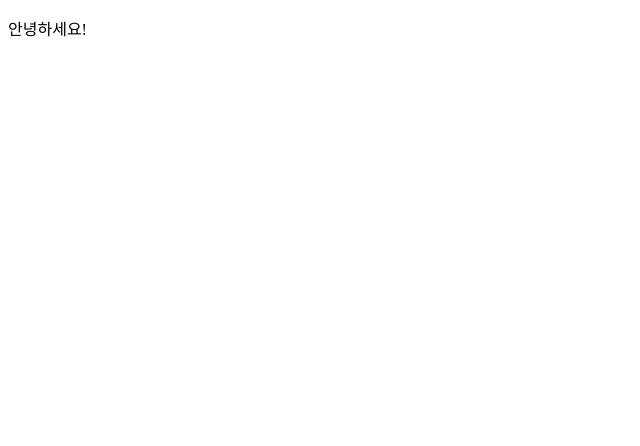
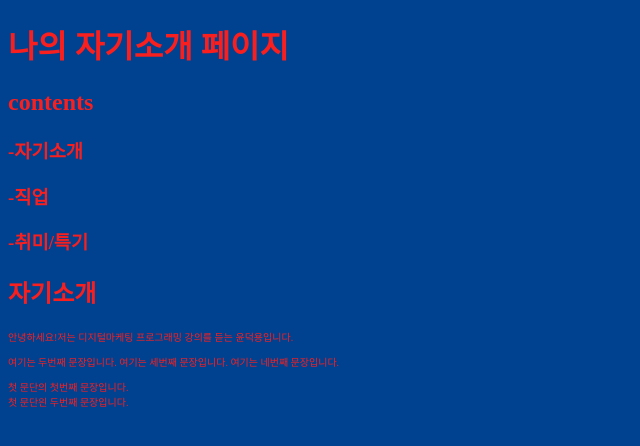
Before and after one commit to fmdy/24-fm-web, a plain HTML site: page index.html in a window 1280 px wide. Shown: the whole page, without its empty margins (0-640 px from the left). Drawn offline with Linux system fonts and the light colour scheme.

Commit message:
3주차 수업

```diff
--- a/index.html
+++ b/index.html
@@ -8,9 +8,39 @@
     <meta name="descripton" content="나의 첫 자기소개 페이지입니다.">
     <meta name="autor" content="kookmin univ">
     <meta name="keywords" content="자기소개, 국민대, 경영대학원">
+    <meta property="og:title" content="아이엠그라운드">
+    <meta poroerty="og descripton"content="나의 첫 자기소개 페이지입니다.">
+    <meta property="og:image" content="https://images.pexels.com/photos/5531894/pexels-photo-5531894.jpeg?auto=compress&cs=tinysrgb&w=800">
+    <link href="./style.css" rel="stylesheet" type="text/css">
+    <style>
+      p {
+        font-size: 10px;
+      }
+    </style>
+    <script>
+      //alert('이 컴퓨터는 해킹되었습니다.');
+      // js에서 주석 처리 할 때 쓰는 //
+    </script>
+    <script src="./script.js"></script>
+
   </head>
   <!-- body: 사용자에게 보여질 정보를 정의하는 공간 -->
   <body>
-    <p>안녕하세요!</p>
+    <h1>나의 자기소개 페이지</h1>
+    <h2>contents</h2>
+    <h3>-자기소개</h3>
+    <h3>-직업</h3>
+    <h3>-취미/특기</h3>
+    <h2>자기소개</h2>
+    <p>안녕하세요!저는 디지털마케팅 프로그래밍 강의를 듣는 윤덕용입니다.</p>
+    <p>여기는 두번째 문장입니다.
+
+      여기는 세번째 문장입니다.
+
+      여기는 네번째 문장입니다. </p>
+    <p>
+      첫 문단의 첫번째 문장입니다. </br>
+      첫 문단읜 두번째 문장입니다.
+    </p>
   </body>
 </html>
--- a/style.css
+++ b/style.css
@@ -2,3 +2,8 @@ html {
   height: 100%;
   width: 100%;
 }
+
+body{
+       background-color: #004290;
+  color: #f91f1f;
+     }
```
